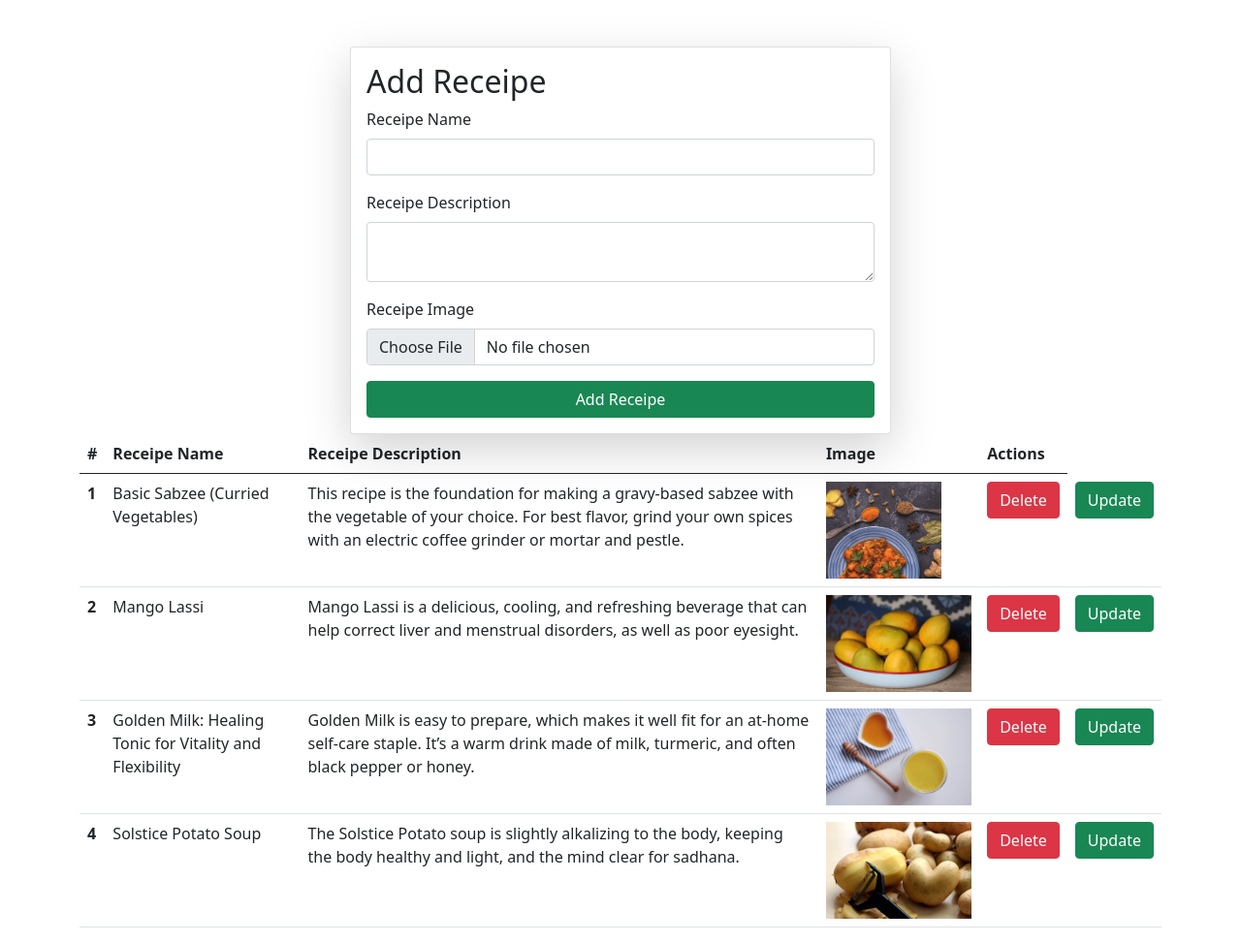
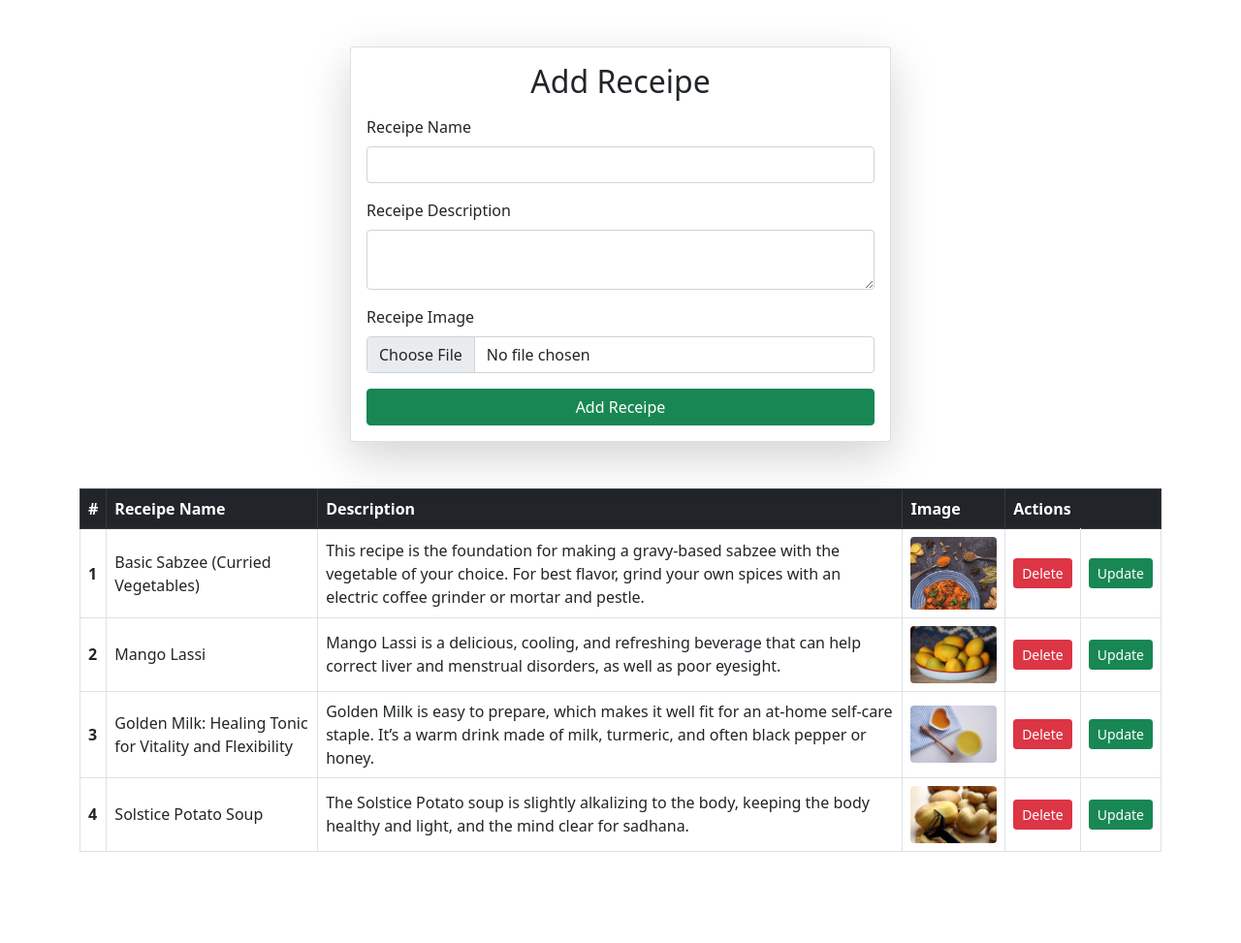
Before and after one commit to nauts0698/Django_receipe, a Django app: page /receipes/ in a window 1280 px wide. Shown: the whole page at 97% size. After the commit the page ends 879 px from the top, so only its background shows below. Run offline with Django 5.2, Linux system fonts and the light colour scheme; data comes from the database, SQL or seed files in the repository; both versions use the stored data as it was after the commit.

Commit message:
responsive

```diff
--- a/core/vege/templates/receipes.html
+++ b/core/vege/templates/receipes.html
@@ -11,57 +11,80 @@
 
 <body>
     <div class="container mt-5">
-        <form class="col-6 mx-auto card p-3 shadow-lg" method="post" enctype="multipart/form-data">
+
+        <!-- FORM -->
+        <form class="col-12 col-md-8 col-lg-6 mx-auto card p-3 shadow-lg"
+              method="post"
+              enctype="multipart/form-data">
             {% csrf_token %}
-            <h2>Add Receipe </h2>
-            <div class="mb-3" >
-                <label for="exampleInputEmail1" class="form-label">Receipe Name</label>
+            <h2 class="text-center mb-3">Add Receipe</h2>
+
+            <div class="mb-3">
+                <label class="form-label">Receipe Name</label>
                 <input name="receipe_name" required type="text" class="form-control">
             </div>
+
             <div class="mb-3">
-                <label for="exampleInputPassword1" class="form-label">Receipe Description</label>
+                <label class="form-label">Receipe Description</label>
                 <textarea name="receipe_description" required class="form-control"></textarea>
             </div>
-            <div class="mb-3 190">
-                <label for="exampleInputPassword1" class="form-label">Receipe Image</label>
+
+            <div class="mb-3">
+                <label class="form-label">Receipe Image</label>
                 <input name="receipe_image" type="file" class="form-control">
             </div>
 
-            <button type="submit" class="btn btn-success">Add Receipe</button>
+            <button type="submit" class="btn btn-success w-100">
+                Add Receipe
+            </button>
         </form>
 
 
-        <table class="table">
-            <thead>
+        <!-- TABLE -->
+        <div class="table-responsive mt-5">
+            <table class="table table-bordered table-hover align-middle">
+                <thead class="table-dark">
                     <tr>
-                    <th scope="col">#</th>
-                    <th scope="col">Receipe Name</th>
-                    <th scope="col">Receipe Description</th>
-                    <th scope="col">Image</th>
-                    <th scope="col">Actions</th>
+                        <th>#</th>
+                        <th>Receipe Name</th>
+                        <th>Description</th>
+                        <th>Image</th>
+                        <th colspan="2">Actions</th>
                     </tr>
                 </thead>
                 <tbody>
-
                     {% for receipe in receipes %}
                     <tr>
-                    <th scope="row">{{forloop.counter}}</th>
-                    <td>{{receipe.receipe_name}}</td>
-                    <td>{{receipe.receipe_description}}</td>
+                        <th>{{ forloop.counter }}</th>
+                        <td>{{ receipe.receipe_name }}</td>
+                        <td>{{ receipe.receipe_description }}</td>
                         <td>
-
-                        <img src="/media/{{receipe.receipe_image}}" style="height: 100px;" />
+                            {% if receipe.receipe_image %}
+                            <img src="{{ receipe.receipe_image.url }}"
+                                 class="img-fluid rounded"
+                                 style="max-height: 100px;">
+                            {% endif %}
                         </td>
-                    <td ><a href="/delete-receipe/{{receipe.id}}" class="btn btn-danger">Delete</a></td>
-                    <td ><a href="/update-receipe/{{receipe.id}}" class="btn btn-success">Update</a></td>
+                        <td>
+                            <a href="/delete-receipe/{{ receipe.id }}"
+                               class="btn btn-danger btn-sm">
+                                Delete
+                            </a>
+                        </td>
+                        <td>
+                            <a href="/update-receipe/{{ receipe.id }}"
+                               class="btn btn-success btn-sm">
+                                Update
+                            </a>
+                        </td>
                     </tr>
                     {% endfor %}
                 </tbody>
             </table>
         </div>
 
+    </div>
+</body>
 
 
-</body>
-
 </html>
```
Also changed, not shown: core/vege/templates/update_receipe.html (+4 -4 lines), core/db.sqlite3. Lines whose indentation alone changed are shown as unchanged.
